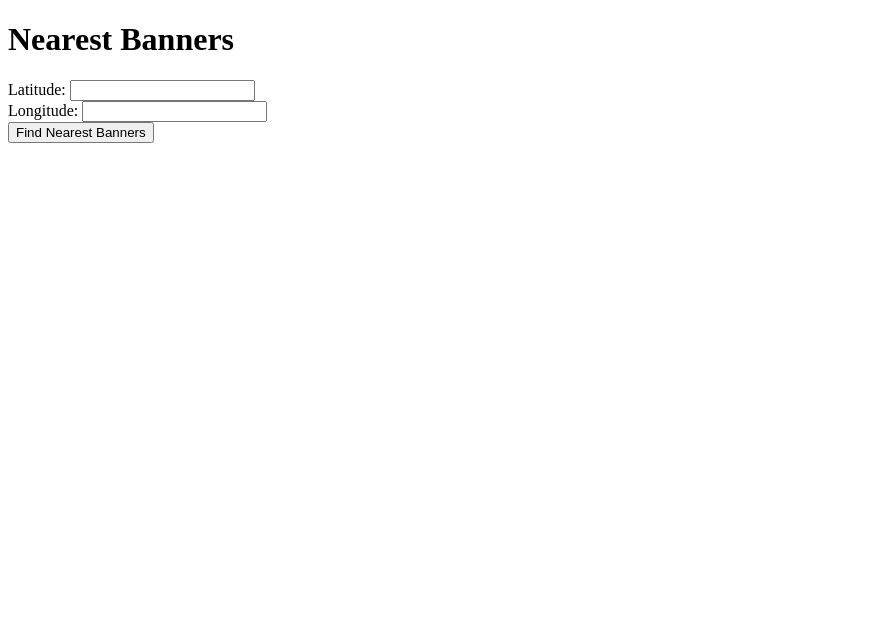
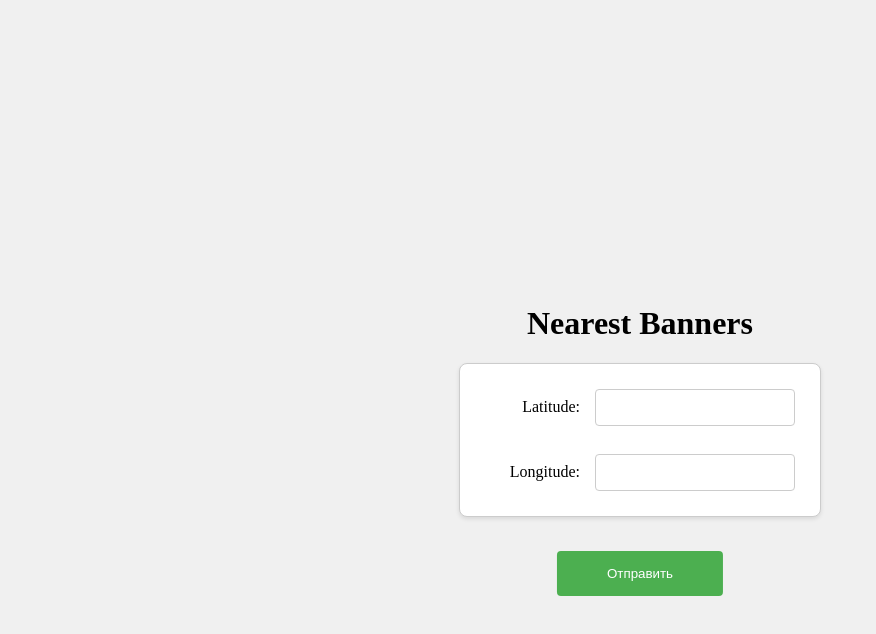
Before and after one commit to getBashArtyom/advertising-app, a plain HTML site: page index.html in a window 1280 px wide. Shown: the whole page, without its empty margins (0-876 px from the left). Drawn offline with Linux system fonts and the light colour scheme.

Commit message:
index.html refactor

```diff
--- a/index.html
+++ b/index.html
@@ -2,18 +2,28 @@
 <html>
 <head>
     <meta charset="UTF-8">
-    <title>Nearest Banners</title>
+    <link rel="stylesheet" href="/static/style.css">
 </head>
 <body>
+  <div>
     <h1>Nearest Banners</h1>
+    <div class="form-wrapper">
     <form action="/nearest_banners" method="get">
+      <div class="input-wrapper">
         <label for="lat">Latitude:</label>
         <input type="text" id="lat" name="user_lat" required>
+        </div>
         <br>
+      <div class="input-wrapper">
         <label for="lon">Longitude:</label>
         <input type="text" id="lon" name="user_lon" required>
         <br>
-        <button type="submit">Find Nearest Banners</button>
-    </form>
+        </div>
+       <div class="button-wrapper">
+        <button type="submit">Отправить</button>
+         </div>
+        </form>
+        </div>
+    </div>
 </body>
 </html>
--- /dev/null
+++ b/static/main.css
@@ -0,0 +1,36 @@
+
+body {
+  font-family: Arial, sans-serif;
+  line-height: 1.6;
+  background-color: #f0f0f0;
+  margin: 0;
+  padding: 0;
+}
+
+ul {
+    display: flex;
+    justify-content: center;
+    align-items: center;
+    repeat: no-repeat;
+  list-style: none;
+  padding: 0;
+  margin: 0;
+}
+
+li {
+  padding: 20px;
+  border: 1px solid #ccc;
+  background-color: #fff;
+  margin-bottom: 10px;
+}
+
+h2 {
+  margin: 0;
+  font-size: 24px;
+  color: #333;
+}
+
+p {
+  margin: 0;
+  color: #666;
+}
--- /dev/null
+++ b/static/style.css
@@ -0,0 +1,111 @@
+body {
+    margin: 0;
+    padding: 0;
+    display: flex;
+    justify-content: center;
+    align-items: center;
+    min-height: 100vh;
+  background-color: #f0f0f0;
+}
+
+.form-wrapper {
+    background-color: #fff;
+    border: 1px solid #ccc;
+    border-radius: 8px;
+    padding: 20px;
+    box-shadow: 0 2px 4px rgba(0, 0, 0, 0.1);
+}
+
+h1 {
+    display: flex;
+    justify-content: center;
+    align-items: center;
+}
+
+input[type="text"] {
+    box-sizing: border-box;
+    width: 200px;
+    padding: 10px;
+    margin: 5px;
+}
+
+.input-wrapper {
+    display: flex;
+    align-items: center;
+
+}
+
+.input-wrapper label {
+    width: 100px;
+    text-align: right;
+    margin-right: 10px;
+}
+
+.input-wrapper input {
+    flex: 1;
+    padding: 10px;
+   border: 1px solid #ccc;
+    border-radius: 4px;
+}
+
+
+.button-wrapper {
+    position: absolute;
+    left: 50%;
+    transform: translateX(-50%);
+    margin-top: 55px;
+
+}
+
+.button-wrapper button {
+    padding: 15px 50px;
+    background-color: #4CAF50;
+    color: #fff;
+    border: none;
+    border-radius: 4px;
+    cursor: pointer;
+}
+
+
+ul {
+  list-style: none;
+  padding: 0;
+  margin: 0;
+}
+
+li {
+  padding: 20px;
+  border: 1px solid #ccc;
+  background-color: #fff;
+  margin-bottom: 10px;
+}
+
+h2 {
+  margin: 0;
+  font-size: 24px;
+  color: #333;
+}
+
+p {
+  margin: 0;
+  color: #666;
+}
+
+/* Стили для баннеров с HTML-кодом */
+li p:last-child {
+  margin-top: 10px;
+}
+
+/* Стили для кнопок в HTML-коде баннеров */
+li p:last-child a {
+  display: inline-block;
+  padding: 10px 15px;
+  background-color: #007bff;
+  color: #fff;
+  text-decoration: none;
+  border-radius: 4px;
+}
+
+li p:last-child a:hover {
+  background-color: #0056b3;
+}
```
Also changed, not shown: nearest_banners.html (+1 -5 lines), 2 other files.
